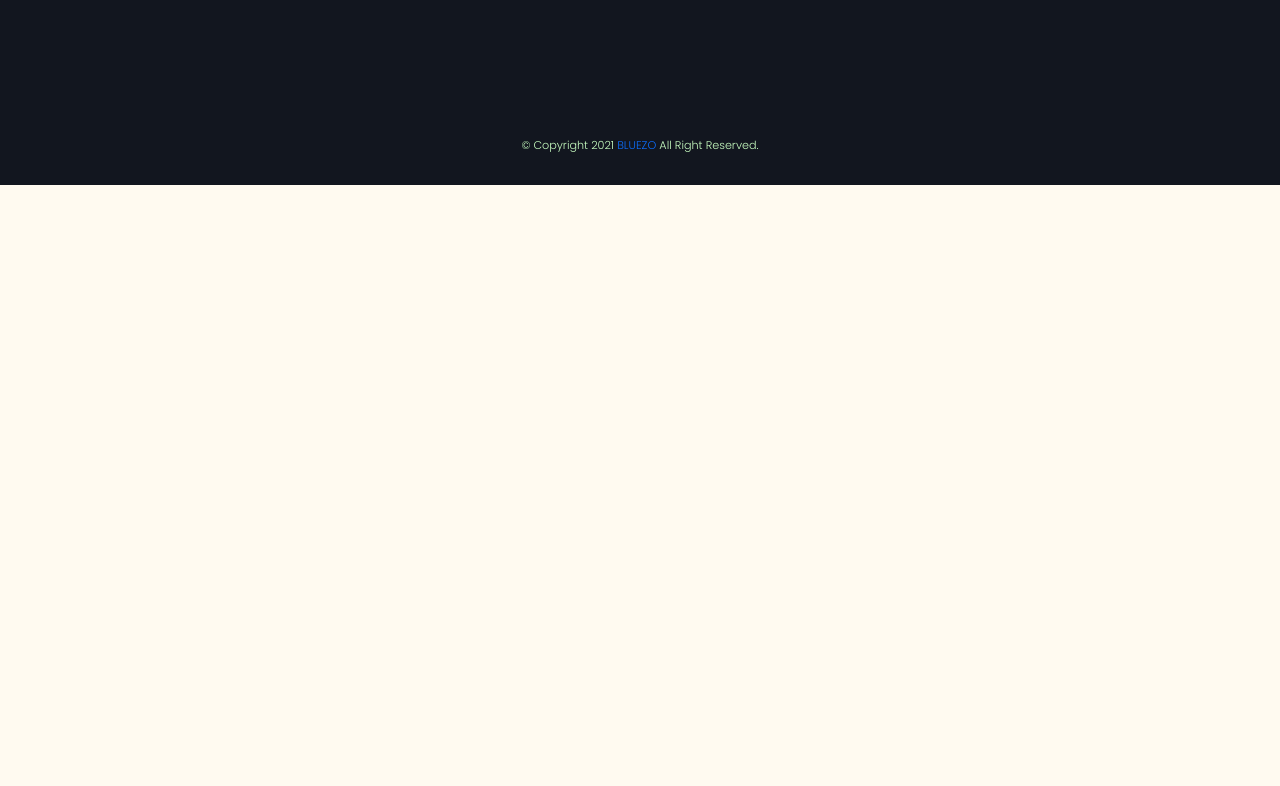
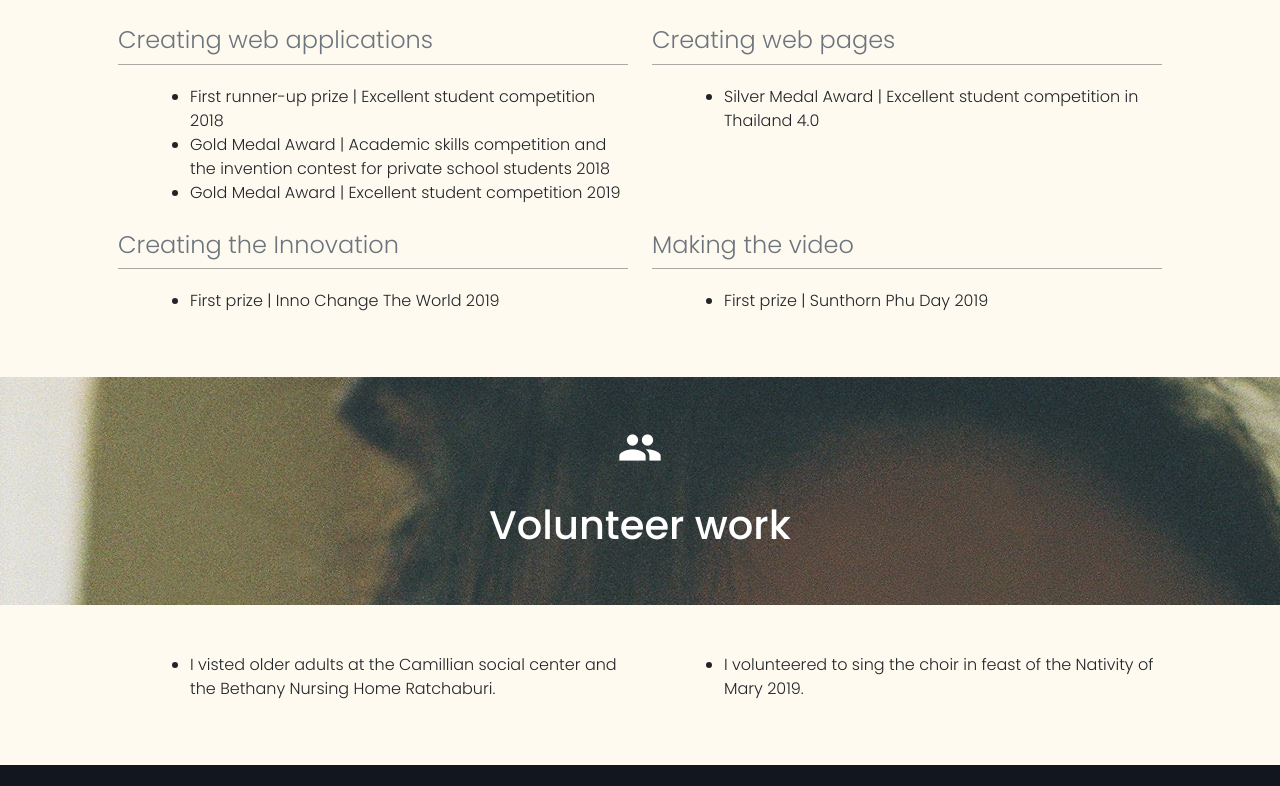
Before and after one commit to 8luex/portfolio_bluzo, a plain HTML site: page about.html in a window 1280 px wide. Shown: the part 2180-2966 px from the top of the page. Before the commit the page ends 2365 px from the top, so only its background shows below. Drawn offline with nearby package versions, Linux system fonts and the light colour scheme; grey boxes are pictures that could not be loaded.

Commit message:
Update about.html

```diff
--- a/about.html
+++ b/about.html
@@ -8,6 +8,7 @@
     <!-- CSS -->
     <link href="https://cdn.jsdelivr.net/npm/bootstrap@5.0.1/dist/css/bootstrap.min.css" rel="stylesheet" integrity="sha384-+0n0xVW2eSR5OomGNYDnhzAbDsOXxcvSN1TPprVMTNDbiYZCxYbOOl7+AMvyTG2x" crossorigin="anonymous">
     <link rel="stylesheet" href="https://cdnjs.cloudflare.com/ajax/libs/font-awesome/4.7.0/css/font-awesome.min.css">
+    <link href="https://fonts.googleapis.com/icon?family=Material+Icons" rel="stylesheet">
     <link rel="stylesheet" href="css/style.css">
     <link href="https://fonts.googleapis.com/css2?family=Prompt:wght@300&display=swap" rel="stylesheet">
     <link href="https://fonts.googleapis.com/css2?family=Poppins:ital,wght@0,300;0,500;1,700&display=swap" rel="stylesheet">
@@ -141,6 +142,78 @@
             </div>
         </div>
     </section>
+    <!-- ---------------- -->
+    <section data-jarallax="{'speed':0.2}" class="position-relative py-5 jarallax" style="background-image: url(images/joy10.jpg);">
+        <div class="container">
+            <div class="row">
+                <div class="col-12 text-center">
+                    <i class="fa fa-trophy" style="font-size: 45px; color: white;"></i>
+                    <br>
+                    <br>
+                    <h1 style="color: white;">Awards</h1>
+                </div>
+            </div>
+        </div>
+    </section>
+    <!-- Awards -->
+    <section class="container py-5 px-5">
+        <div class="row">
+            <div class="col-lg-6">
+                <h4 class="fw-light text-muted border-short-bottom-left">Creating web applications</h4>
+                <ul>
+                    <li class="fw-light" style="margin-left:40px">First runner-up prize | Excellent student competition 2018</li>
+                    <li class="fw-light" style="margin-left:40px">Gold Medal Award | Academic skills competition and the invention contest for private school students 2018</li>
+                    <li class="fw-light" style="margin-left:40px">Gold Medal Award | Excellent student competition 2019</li>
+                </ul>
+            </div>
+            <div class="col-lg-6">
+                <h4 class="fw-light text-muted border-short-bottom-left">Creating web pages</h4>
+                <ul>
+                    <li class="fw-light" style="margin-left:40px">Silver Medal Award | Excellent student competition in Thailand 4.0</li>
+                </ul>
+            </div>
+            <div class="col-lg-6">
+                <h4 class="fw-light text-muted border-short-bottom-left">Creating the Innovation</h4>
+                <ul>
+                    <li class="fw-light" style="margin-left:40px">First prize | Inno Change The World 2019</li>
+                </ul>
+            </div>
+            <div class="col-lg-6">
+                <h4 class="fw-light text-muted border-short-bottom-left">Making the video</h4>
+                <ul>
+                    <li class="fw-light" style="margin-left:40px">First prize | Sunthorn Phu Day 2019</li>
+                </ul>
+            </div>
+        </div>
+    </section>
+    <!-- ---------------- -->
+    <section data-jarallax="{'speed':0.2}" class="position-relative py-5 jarallax" style="background-image: url(images/joy6.jpg);">
+        <div class="container">
+            <div class="row">
+                <div class="col-12 text-center">
+                    <i class="material-icons" style="font-size: 45px; color: white;">people</i>
+                    <br>
+                    <br>
+                    <h1 style="color: white;">Volunteer work</h1>
+                </div>
+            </div>
+        </div>
+    </section>
+    <!-- Volunteer work -->
+    <section class="container py-5 px-5">
+        <div class="row">
+            <div class="col-lg-6">
+                <ul>
+                    <li class="fw-light" style="margin-left:40px">I visted older adults at the Camillian social center and the Bethany Nursing Home Ratchaburi.</li>
+                </ul>
+            </div>
+            <div class="col-lg-6">
+                <ul>
+                    <li class="fw-light" style="margin-left:40px">I volunteered to sing the choir in feast of the Nativity of Mary 2019.</li>
+                </ul>
+            </div>
+        </div>
+    </section>
     <!-- Footer -->
     <footer class="semi-footer pt-4 px-5 pb-0 text-center text-md-start">
         <div class="row">
```
